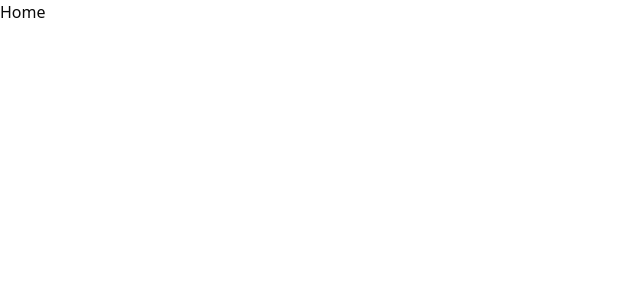
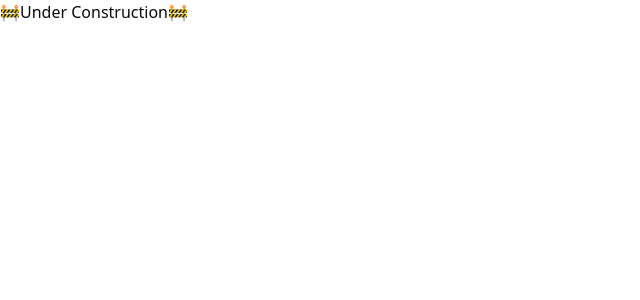
Before and after one commit to hash-luk/gamevault, a Next.js app in the folder front-end/: page / in a window 1280 px wide. Shown: the top 300 px of the page, without its empty margins (0-640 px from the left). Built offline with nearby package versions, Linux system fonts and the light colour scheme.

Commit message:
refactor: Added auth layout and added home redirection after login

```diff
--- /dev/null
+++ b/front-end/src/app/auth/layout.tsx
@@ -0,0 +1,5 @@
+import { ReactNode } from "react";
+
+export default function AuthLayout({ children }: { children: ReactNode }) {
+  return <div className="auth-wrapper">{children}</div>;
+}
--- a/front-end/src/app/components/auth/LoginForm.tsx
+++ b/front-end/src/app/components/auth/LoginForm.tsx
@@ -27,7 +27,7 @@ export default function LoginForm({ onToggleMode }: RegisterFormProps) {
   const onSubmit = async (data: LoginFormValues) => {
     try {
       await auth.mutateAsync(data);
-      router.push("/");
+      router.push("/home");
     } catch (err) {
       console.log(err);
     }
--- /dev/null
+++ b/front-end/src/app/home/page.tsx
@@ -0,0 +1,7 @@
+export default function Auth() {
+  return (
+    <div className="flex items-center justify-center h-[100vh]">
+      <h1>Hello Home</h1>
+    </div>
+  );
+}
--- a/front-end/src/app/page.tsx
+++ b/front-end/src/app/page.tsx
@@ -3,7 +3,7 @@ import Image from "next/image";
 export default function Home() {
   return (
     <div>
-      <h1>Home</h1>
+      <h1>🚧Under Construction🚧</h1>
     </div>
   );
 }
--- a/front-end/src/middleware.ts
+++ b/front-end/src/middleware.ts
@@ -16,6 +16,8 @@ export default async function middleware(request: NextRequest) {
       algorithms: ["HS256"],
     });
 
+    NextResponse.redirect(new URL("/home", request.url));
+
     return NextResponse.next();
   } catch (error) {
     console.log(error);
```
